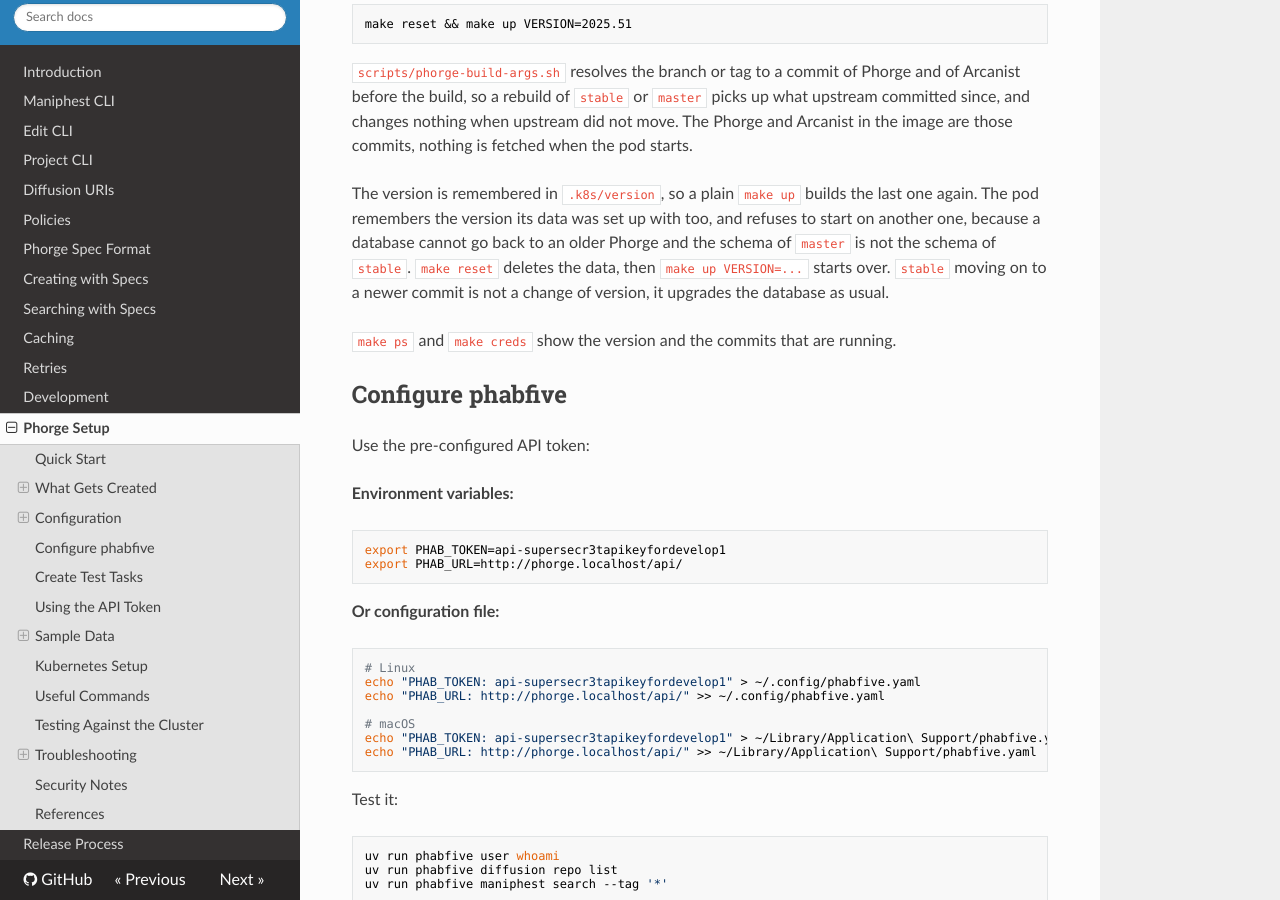
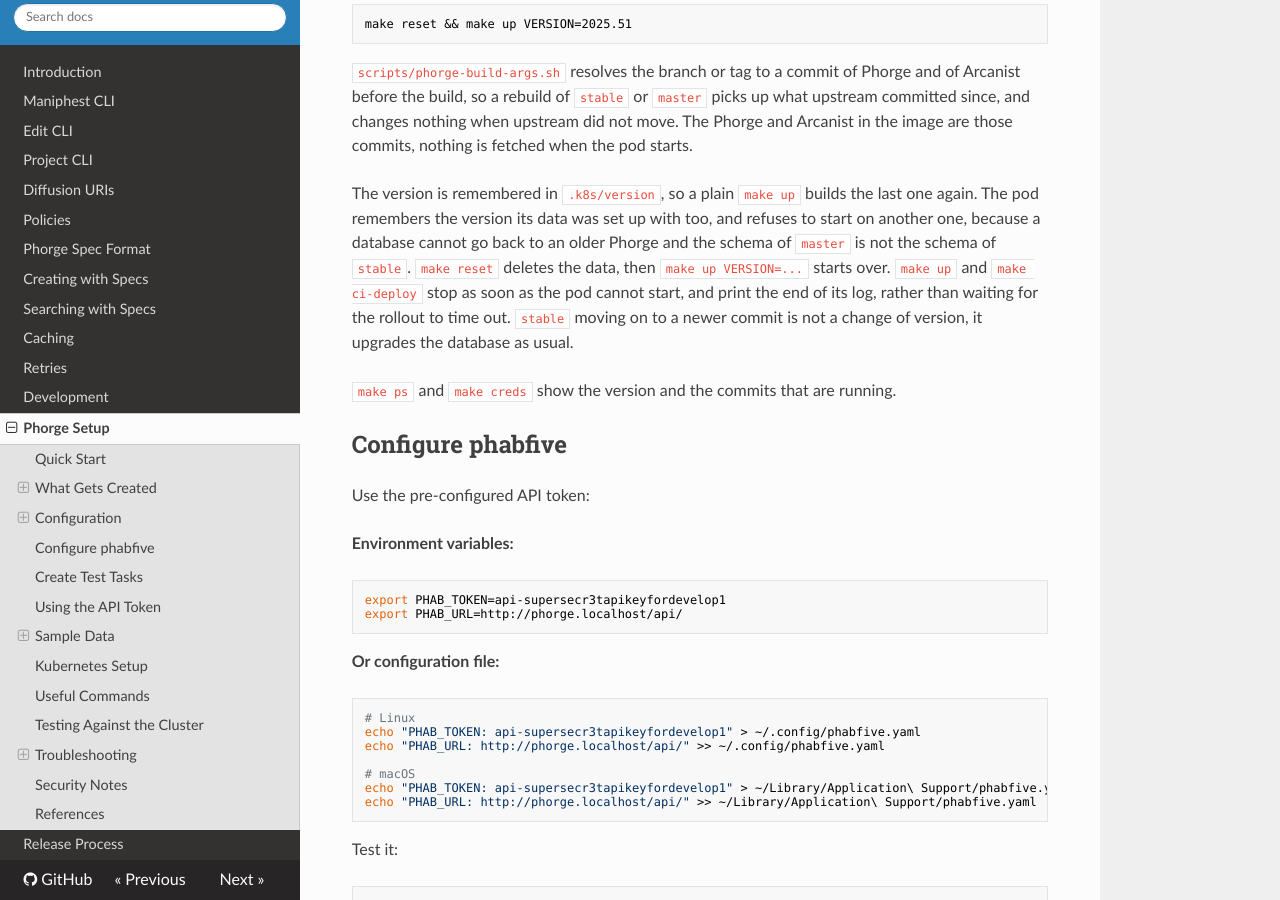
Before and after one commit to dynamist/phabfive, an MkDocs documentation site: the page built from docs/phorge-setup.md, in a window 1280 px wide and 900 px high, scrolled down 5929 px. Built offline with MkDocs 1.6.1, drawn with Linux system fonts in a browser that asks for light colours; nearby versions of some CDN libraries.

Commit message:
feat: stop waiting for Phorge as soon as its pod cannot start
make up and make ci-deploy waited the whole rollout timeout, 20 and 30
minutes, for a pod in CrashLoopBackOff, which the entrypoint never
recovers from. scripts/wait-for-phorge.sh fails as soon as the pod is in
CrashLoopBackOff or cannot pull its image, and prints the end of its
last run.

Co-Authored-By: Claude Opus 5.5 <noreply@anthropic.com>

```diff
--- a/docs/phorge-setup.md
+++ b/docs/phorge-setup.md
@@ -229,7 +229,7 @@ make reset && make up VERSION=2025.51
 
 `scripts/phorge-build-args.sh` resolves the branch or tag to a commit of Phorge and of Arcanist before the build, so a rebuild of `stable` or `master` picks up what upstream committed since, and changes nothing when upstream did not move. The Phorge and Arcanist in the image are those commits, nothing is fetched when the pod starts.
 
-The version is remembered in `.k8s/version`, so a plain `make up` builds the last one again. The pod remembers the version its data was set up with too, and refuses to start on another one, because a database cannot go back to an older Phorge and the schema of `master` is not the schema of `stable`. `make reset` deletes the data, then `make up VERSION=...` starts over. `stable` moving on to a newer commit is not a change of version, it upgrades the database as usual.
+The version is remembered in `.k8s/version`, so a plain `make up` builds the last one again. The pod remembers the version its data was set up with too, and refuses to start on another one, because a database cannot go back to an older Phorge and the schema of `master` is not the schema of `stable`. `make reset` deletes the data, then `make up VERSION=...` starts over. `make up` and `make ci-deploy` stop as soon as the pod cannot start, and print the end of its log, rather than waiting for the rollout to time out. `stable` moving on to a newer commit is not a change of version, it upgrades the database as usual.
 
 `make ps` and `make creds` show the version and the commits that are running.
 
```
Also changed, not shown: AGENTS.md (+1 -1 lines), 3 other files.
